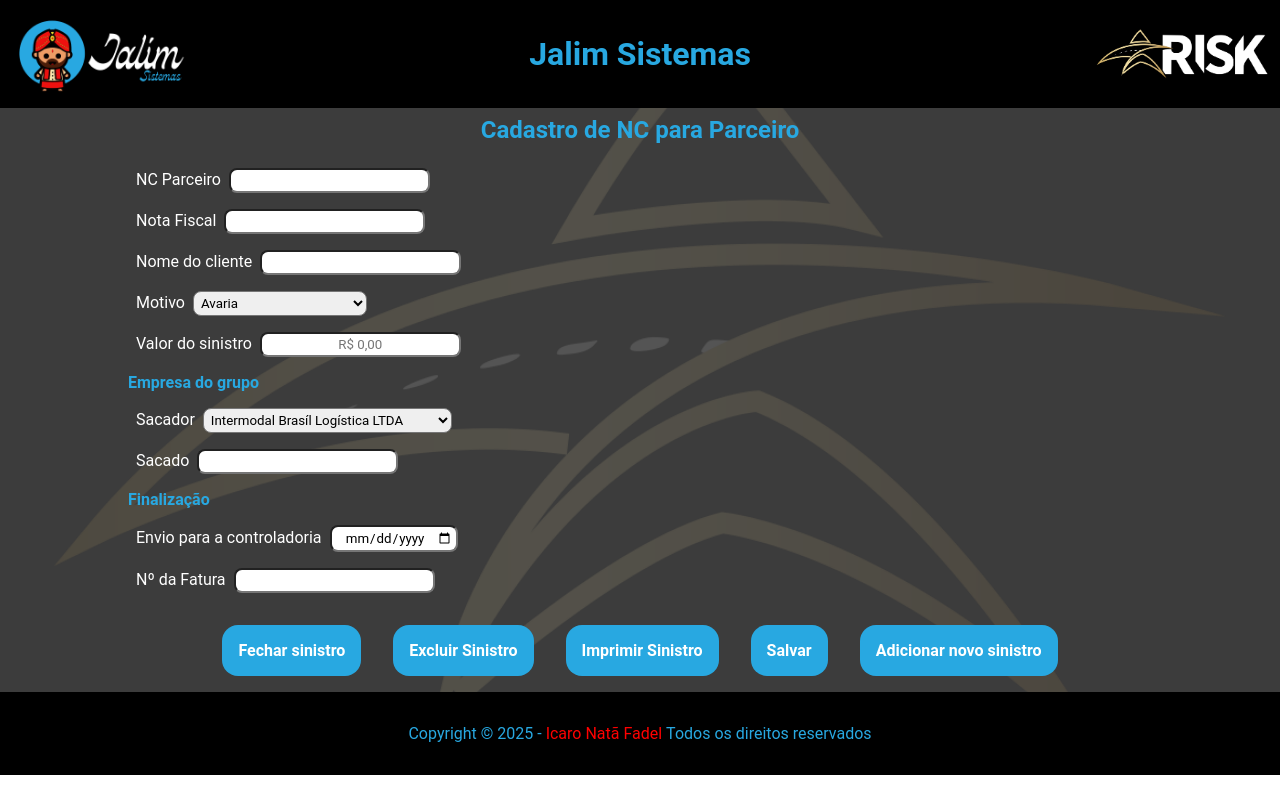
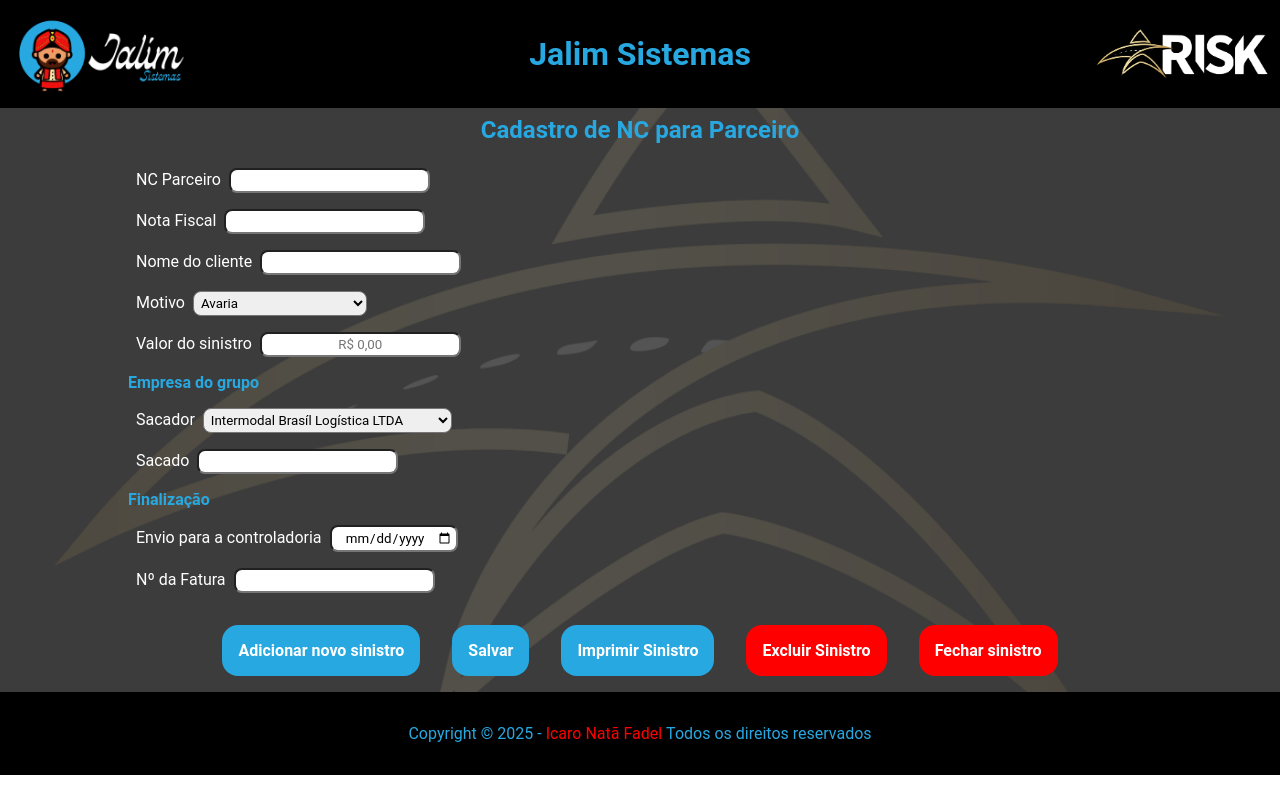
Before and after one commit to icarofadel/Risk_Sinistros, a React (Create React App) app in the folder frontend/: page /NcParceiro in a window 1280 px wide. Built offline with nearby package versions, Linux system fonts and the light colour scheme.

Commit message:
Fix: Organizando botões

```diff
--- a/frontend/src/components/NcParceiro/index.tsx
+++ b/frontend/src/components/NcParceiro/index.tsx
@@ -175,20 +175,30 @@ const NcParceiros = () => {
           </Row>
 
           <CampoButtons>
-            <Botao type="button" title="Fechar sinistro" to="/">
-              Fechar sinistro
+            <Botao type="button" title="Adicionar novo sinistro" to="/">
+              Adicionar novo sinistro
             </Botao>
-            <Botao type="button" title="Excluir sinistro" to="/">
-              Excluir Sinistro
+            <Botao type="submit" title="Salvar">
+              Salvar
             </Botao>
             <Botao type="button" title="Imprimir sinistro" to="/">
               Imprimir Sinistro
             </Botao>
-            <Botao type="submit" title="Salvar">
-              Salvar
+            <Botao
+              type="button"
+              title="Excluir sinistro"
+              to="/"
+              className="botaoFechar"
+            >
+              Excluir Sinistro
             </Botao>
-            <Botao type="button" title="Adicionar novo sinistro" to="/">
-              Adicionar novo sinistro
+            <Botao
+              type="link"
+              title="Fechar sinistro"
+              to={`/`}
+              className="botaoFechar"
+            >
+              Fechar sinistro
             </Botao>
           </CampoButtons>
         </div>
```
